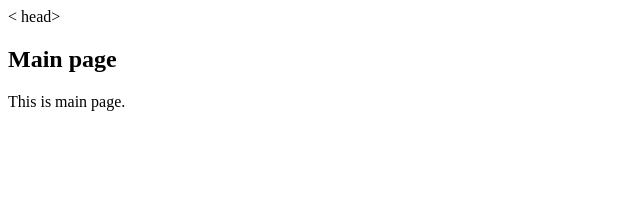
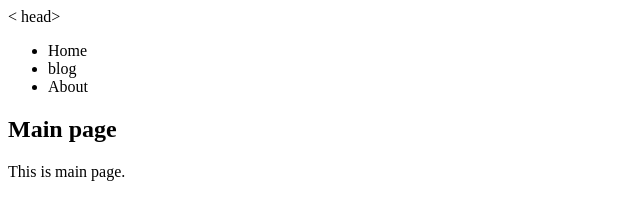
Before and after one commit to orrhrr/banch-practice, a plain HTML site: page index.html in a window 1280 px wide. Shown: the whole page, without its empty margins (0-640 px from the left). Drawn offline with Linux system fonts and the light colour scheme.

Commit message:
feat:Add Main Navigation
Menus
-Home
-Blog
-About

```diff
--- a/index.html
+++ b/index.html
@@ -1,14 +1,24 @@
 <!DOCTYPE HTML>
-<html lang="ko-KR">
+<html lang="en-US">
 < head>
-  <meta charset="euc-KR">
-  <title>Main 브랜치에서의 메인페이지</title>
+  <meta charset="utf-8">
+  <title>Main page on pranch body-init, main</title>
   <meta name="viewport" content="width=device-width, initail-scale=1.0">
   <meta name="title" content="Branch practice">
 
 </head>
 <body>
-  <main class="main-wrapper">
+
+	<header>
+		<nav>
+			<ul>
+				<li>Home</li>
+				<li>blog</li>
+				<li>About</li>
+			</ul>
+		</nav>
+	</header>
+	<main class="main-wrapper">
 	  <article>
 		  <h1>Main page</h1>
 	  </article>
```
